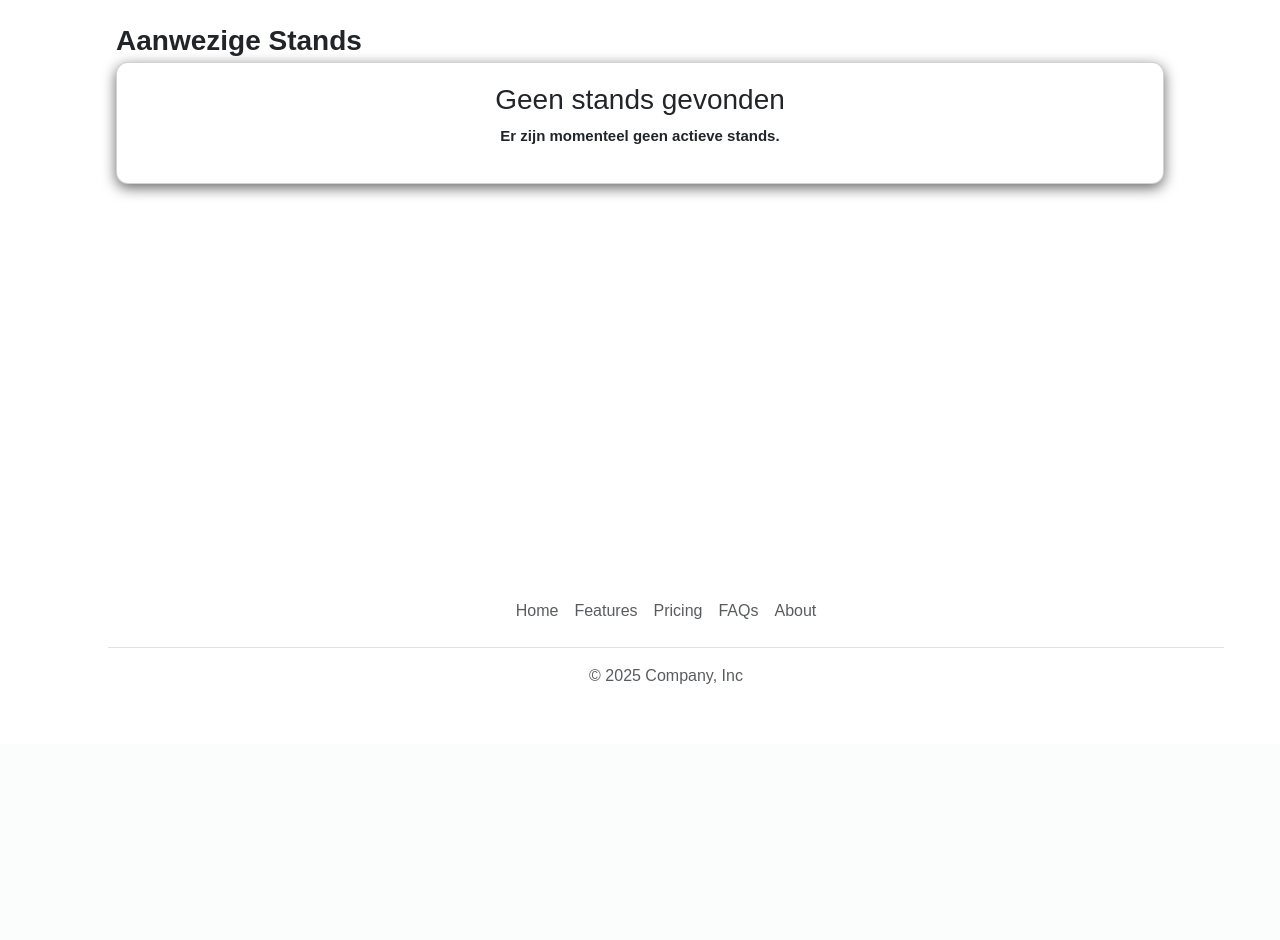
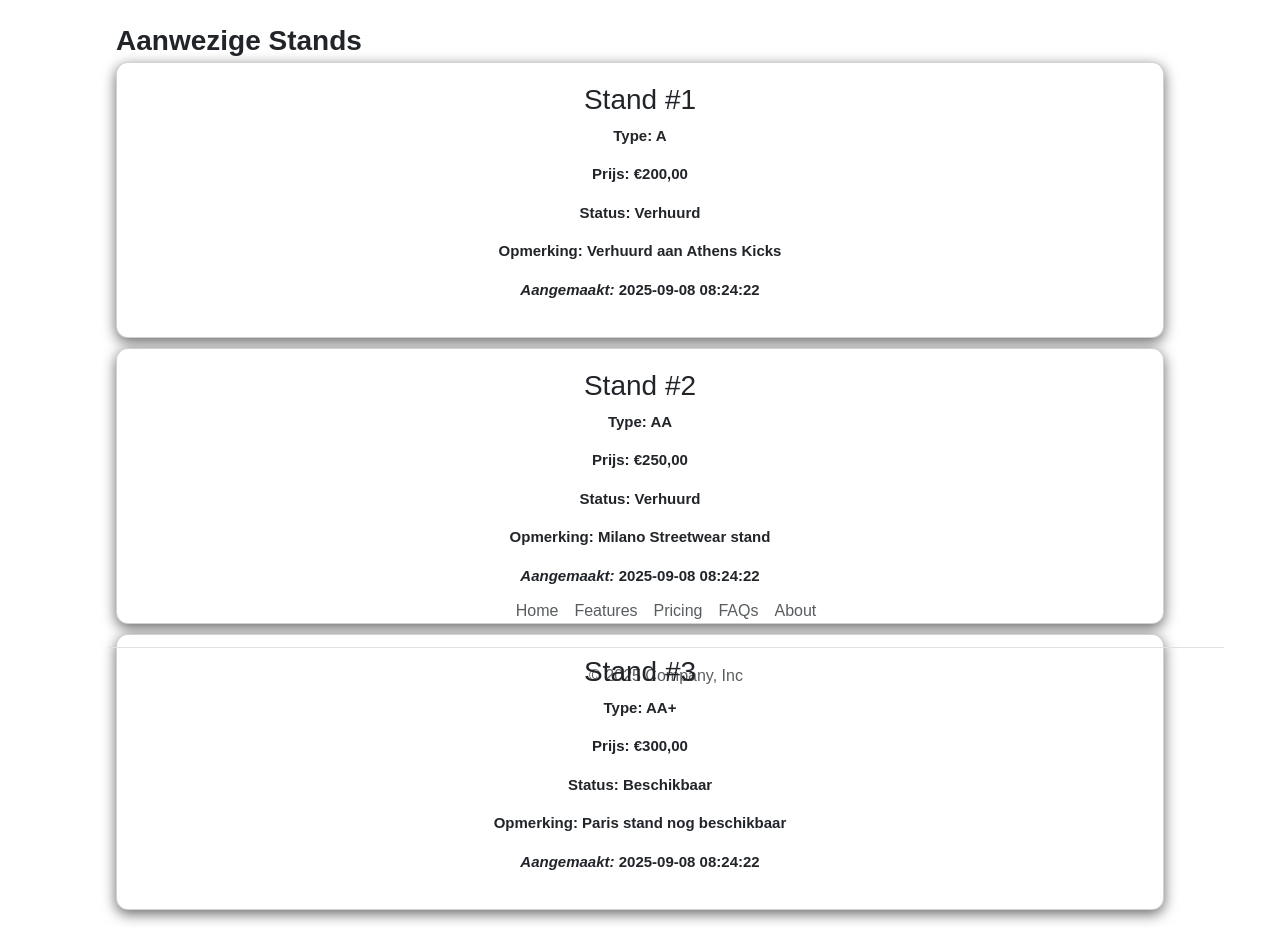
Before and after one commit to appie1312/sneakerness, a PHP site: page /stands in a window 1280 px wide. Shown: the part 56-996 px from the top of the page. Before the commit the page ends 740 px from the top, so only its background shows below. Run offline with PHP 8.4, Linux system fonts and the light colour scheme; data comes from the database, SQL or seed files in the repository; data that the repository does not hold is empty.

Commit message:
stands database gefixt

```diff
--- a/app/views/stands/index.php
+++ b/app/views/stands/index.php
@@ -15,13 +15,13 @@
   </div>
 
   <div class="rail">
-    <?php if (empty($stands)): ?>
+    <?php if (empty($data['stands'])): ?>
       <div class="card">
         <h3>Geen stands gevonden</h3>
         <p>Er zijn momenteel geen actieve stands.</p>
       </div>
     <?php else: ?>
-      <?php foreach ($stands as $stand): ?>
+      <?php foreach ($data['stands'] as $stand): ?>
         <div class="card">
           <h3>Stand #<?= htmlspecialchars($stand['Id']) ?></h3>
           <p><strong>Type:</strong> <?= htmlspecialchars($stand['StandType']) ?></p>
```
Also changed, not shown: app/views/contact/index.php (indentation only).
